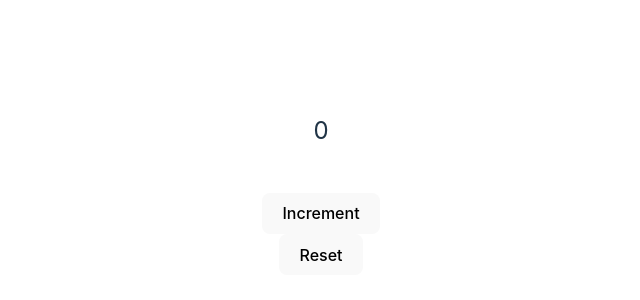
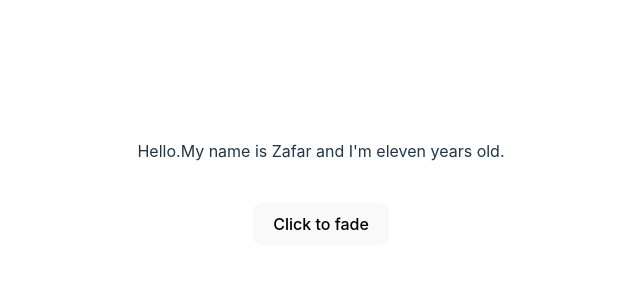
Before and after one commit to Azicojan/various_react_projects, a React (Vite) app in the folder practice_react/: page / in a window 1280 px wide. Shown: the part 216-516 px from the top of the page, without its empty margins (319-959 px from the left). Built offline with nearby package versions, Linux system fonts and the light colour scheme.

Commit message:
still working on the useEffect hook

```diff
--- a/practice_react/src/App.jsx
+++ b/practice_react/src/App.jsx
@@ -1204,7 +1204,7 @@ const App = () => {
 };
 
 export default App;
-*/
+
 
 const App = () => {
   const [count, setCount] = useState(0);
@@ -1238,3 +1238,41 @@ const App = () => {
 };
 
 export default App;
+*/
+
+const App = () => {
+  const [opacity, setOpacity] = useState(1);
+  const [isFading, setIsFading] = useState(false);
+
+  useEffect(() => {
+    if (!isFading || opacity <= 0) return;
+
+    const intervalId = setInterval(() => {
+      setOpacity((prev) => {
+        if (prev <= 0.1) {
+          setIsFading(false);
+          return 0;
+        }
+        return prev - 0.1;
+      });
+    }, 200);
+    return () => clearInterval(intervalId);
+  }, [isFading, opacity]);
+
+  const handleClick = () => {
+    setOpacity(1);
+    setIsFading(true);
+  };
+
+  return (
+    <div>
+      <p id="change_opacity" style={{ opacity }}>
+        Hello.My name is Zafar and I'm eleven years old.
+      </p>
+      <br />
+      <button onClick={handleClick}>Click to fade</button>
+    </div>
+  );
+};
+
+export default App;
```
